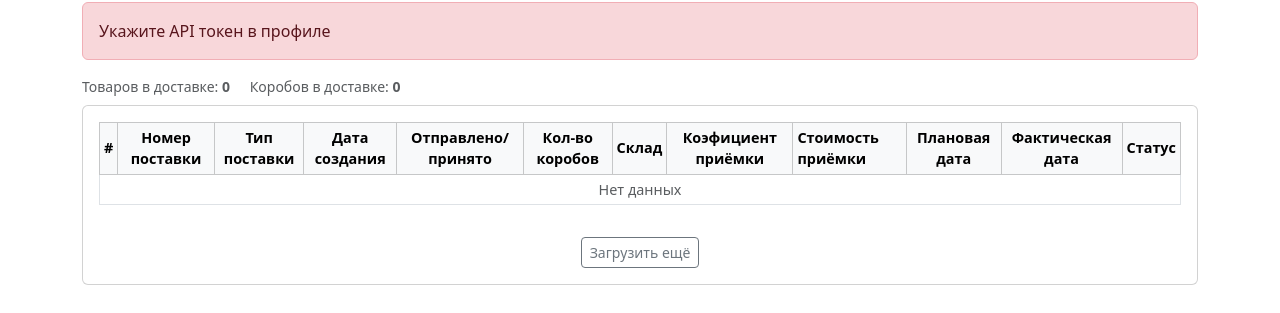
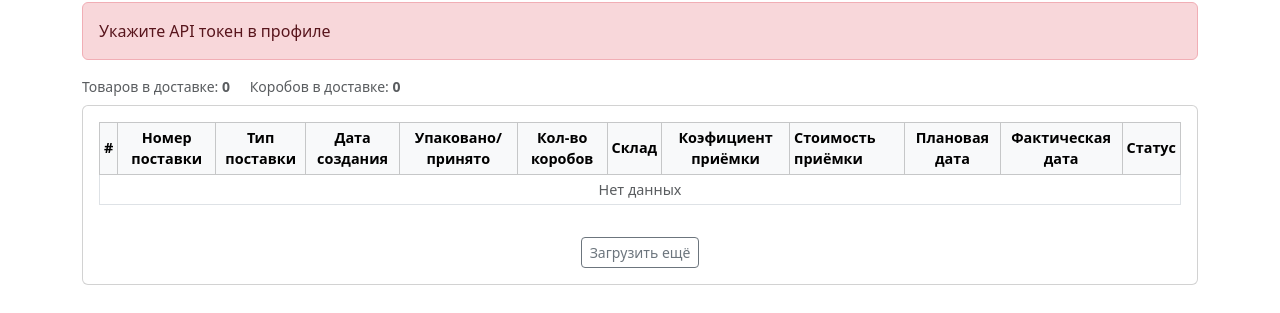
Before and after one commit to YoSkirukat/FuckBerry, a Flask app: page /fbw in a window 1280 px wide. Shown: the part 129-442 px from the top of the page. Run offline with Flask 3, Linux system fonts and the light colour scheme; the visitor is signed in with stand-in values (Sample User, id 1); data comes from the database, SQL or seed files in the repository; data that the repository does not hold is empty; some libraries are stand-ins or nearby versions.

Commit message:
Изменен заголовок в шаблоне fbw_supplies.html с "Отправлено/принято" на "Упаковано/принято" для повышения точности отображаемой информации о статусе поставок.

```diff
--- a/templates/fbw_supplies.html
+++ b/templates/fbw_supplies.html
@@ -61,7 +61,7 @@
                 <th>Номер поставки</th>
                 <th>Тип поставки</th>
                 <th>Дата создания</th>
-                <th>Отправлено/принято</th>
+                <th>Упаковано/принято</th>
                 <th>Кол-во коробов</th>
                 <th class="text-start">Склад</th>
                 <th>Коэфициент приёмки</th>
```
